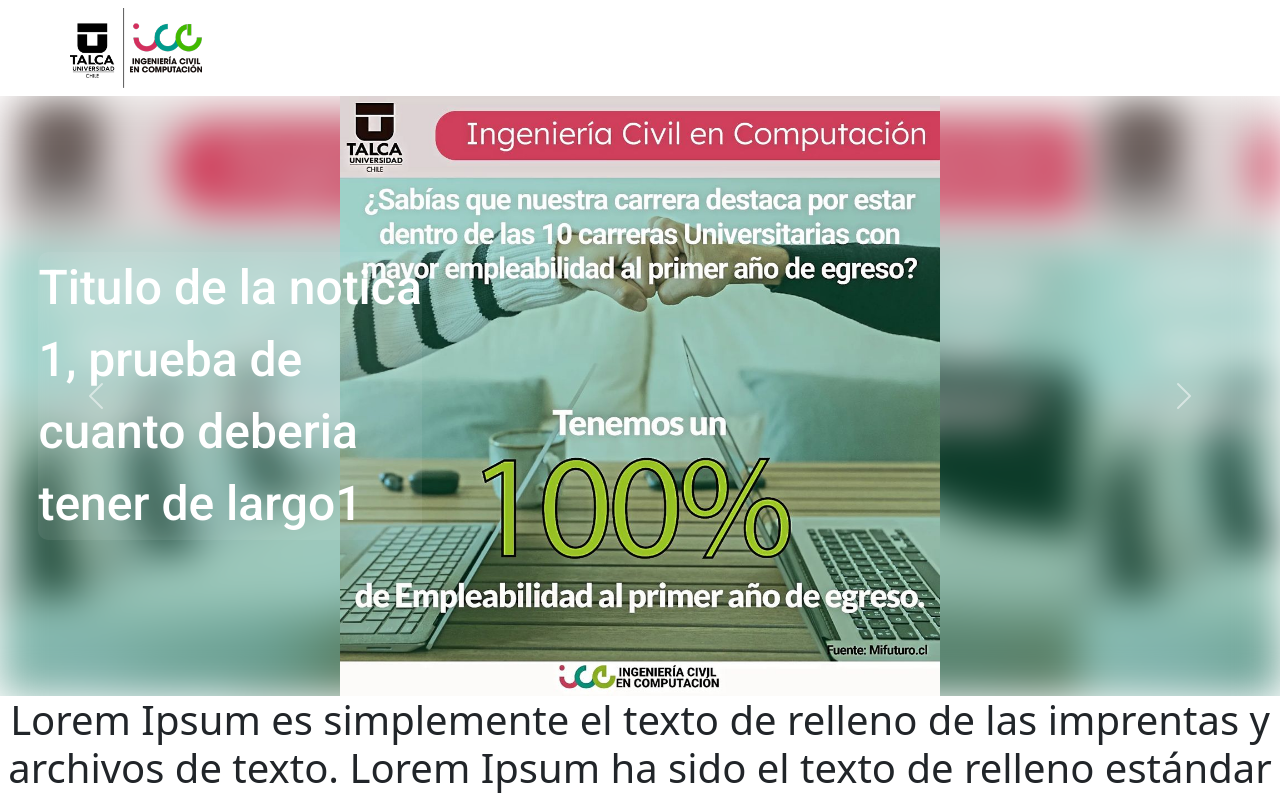
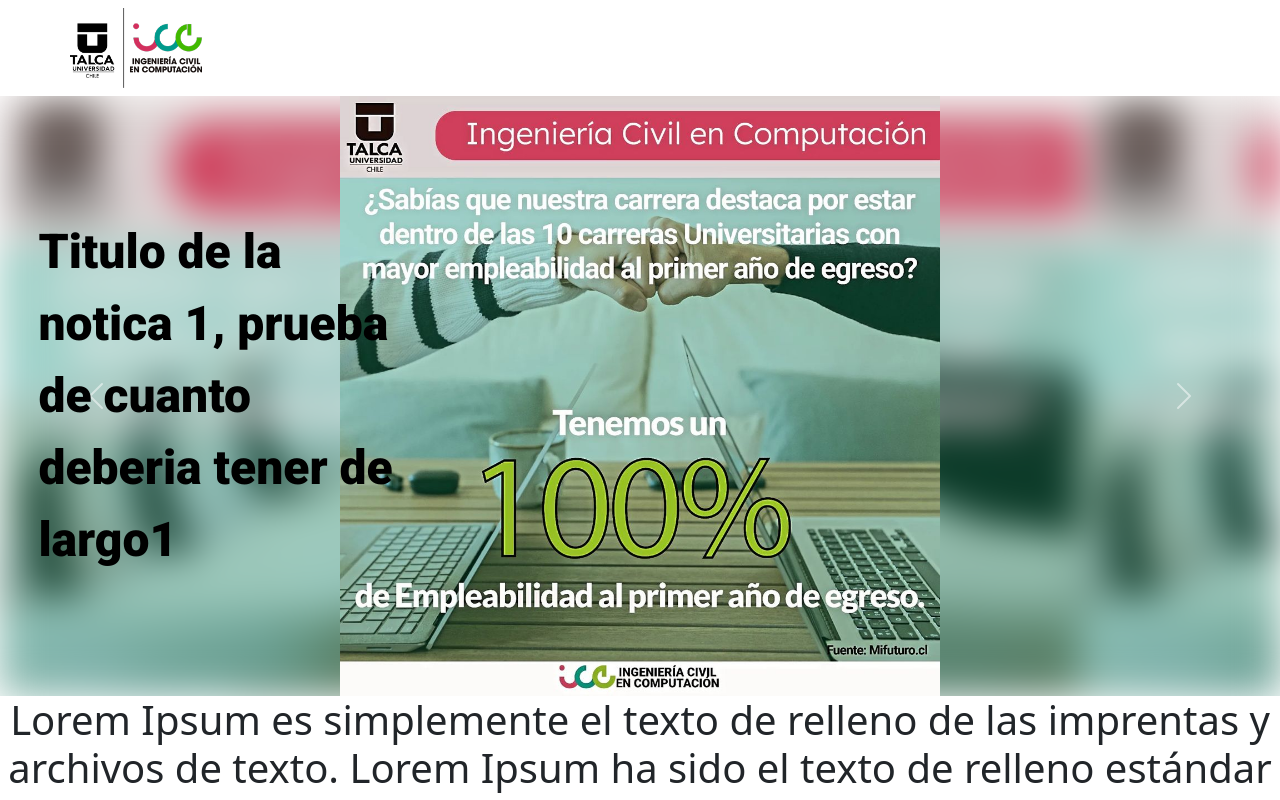
Before and after one commit to AlonsoxNa/proyecto-tele-gpt, a React (Vite) app: page /slider in a window 1280 px wide. Built offline with nearby package versions, Linux system fonts and the light colour scheme.

Commit message:
feat(frontend): Componente slider funcionando con imágenes y videos

```diff
--- a/src/components/slider/Carrusel.css
+++ b/src/components/slider/Carrusel.css
@@ -23,17 +23,15 @@
   top: 50%;
   left: 18vw;
   max-width: 30vw;
-  background-color: #ebebeb14;
   transform: translate(-50%, -50%);
-  border-radius: 10px;
-  color: white; /* Color del texto */
+  color: #000; /* Color del texto */
   z-index: 4; /* Asegura que el contenido esté encima del fondo */
 }
 
 .titulo-publicacion{
   font-size: 6vh;
   font-family: "Roboto", sans-serif;
-  font-weight: 500;
+  font-weight: 800;
   font-style: normal;
 }
 
--- a/src/components/slider/Carrusel.tsx
+++ b/src/components/slider/Carrusel.tsx
@@ -1,6 +1,7 @@
 import Image1 from '@/assets/publicacion2.jpg';
 import Image2 from '@/assets/publicacion3.jpg';
 import Image3 from '@/assets/slider-03.webp';
+import { useEffect,useRef } from 'react';
 import Video1 from '@/assets/publicacion1.mp4';
 import { CarruselItem } from './CarruselItem';
 import "./Carrusel.css"
@@ -27,33 +28,74 @@
   //TAMBIEN DEBERIA RECIBIR LA DURACION DEL VIDEO PARA SETEAR ESTE
 ];
 
+declare global {
+  interface Window {
+    bootstrap: any;
+  }
+}
+
 export const Carrusel = () => {
+
+  const carouselRef = useRef<HTMLDivElement>(null);
+  const carouselItem = useRef<HTMLDivElement>(null);
+  const buttonItemNext = useRef<HTMLButtonElement>(null);
+
+  useEffect(()=>{
+    const timer = setTimeout(() => {
+      if (buttonItemNext.current) {
+        buttonItemNext.current.click();
+      }
+    }, 9000);
+  },[])
+
   return (
     <div className="w-full">
-      <div id="carouselExampleCaptions" className="carousel slide carousel-container" data-bs-ride="carousel">
+      <div ref={carouselRef} data-bs-interval="false" id="carouselExampleCaptions" className="carousel slide carousel-container" data-bs-ride="carousel">
         <div className="carousel-inner">
-          <div className="carousel-item active" data-bs-interval="9000">
-            <CarruselItem type={itemSlider[0].type} image={ itemSlider[0].multimedia } label={ itemSlider[0].label } text={ itemSlider[0].text } />
-          </div>
-          <div className="carousel-item" data-bs-interval="9000">
-            <CarruselItem type={itemSlider[1].type} image={ itemSlider[1].multimedia} label={ itemSlider[1].label } text={ itemSlider[1].text } />
-          </div>
-          <div className="carousel-item" data-bs-interval="9000">
-            <CarruselItem type={itemSlider[2].type} image={ itemSlider[2].multimedia } label={ itemSlider[2].label } text={ itemSlider[2].text } />
-          </div>
+          {
+            itemSlider.map((item,index)=>(
+              <div key={index} ref={carouselItem}// Añadir un key único para cada elemento del mapa
+              className={`carousel-item${index === 0 ? ' active' : ''}`} // Clase condicional para el primer elemento
+              data-bs-interval="9000">
+                <div className="carousel-container">
+                {
+                  item.type === 'video'?
+                  <>
+                    <div className="bg-image" style={{ backgroundImage: `url(/src/assets/logo.png)`,backgroundColor:"gray" }}></div>
+                  </>
+                  :<></>
+                }
+                <div className="bg-image" style={{ backgroundImage: `url(${item.multimedia})` }}></div>
+                <div className="carousel-container justify-content-center d-flex">
+                    {item.type === 'video' && (
+                        <video id={`video-${item.label}`} controls loop muted autoPlay className="z-2" >
+                              <source src={item.multimedia} type="video/mp4" />
+                          </video>
+                    )}
+                    {item.type === 'image' && (
+                        <img src={item.multimedia}  alt="" className="d-block h-100 z-2" />
+                        )}
+                </div>
+                <div className="carousel-content">
+                    <span className="titulo-publicacion">{item.label}</span>
+                  </div>
+                </div>
+              </div>
+            ))
+          }
         </div>
         <button className="carousel-control-prev" type="button" data-bs-target="#carouselExampleCaptions" data-bs-slide="prev">
           <span className="carousel-control-prev-icon" aria-hidden="true"></span>
           <span className="visually-hidden">Previous</span>
         </button>
-        <button className="carousel-control-next" type="button" data-bs-target="#carouselExampleCaptions" data-bs-slide="next">
+        <button ref={buttonItemNext} className="carousel-control-next" type="button" data-bs-target="#carouselExampleCaptions" data-bs-slide="next">
           <span className="carousel-control-next-icon" aria-hidden="true"></span>
           <span className="visually-hidden">Next</span>
         </button>
       </div>
       <div className='w-full descripcion-container justify-content-center flex'>
         <h1 className='text-center'>
-        Lorem Ipsum es simplemente el texto de relleno de las imprentas y archivos de texto. Lorem Ipsum ha sido el texto de relleno estándar de las industrias desde el año 1500, cuando un impresor (N. del T. persona que se dedica a la imprenta) desconocido usó una galería de textos y los mezcló de tal manera que logró hacer un libro de textos especimen. No sólo sobrevivió 500 años, sino que tambien ingresó como texto de relleno en documentos electrónicos, quedando esencialmente igual al original.
+        Lorem Ipsum es simplemente el texto de relleno de las imprentas y archivos de texto. Lorem Ipsum ha sido el texto de relleno estándar de las industrias desde el año 1500, cuando un impresor (N. del T. persona que se dedica a la imprenta) desconocido usó una galería de textos y los mezcló de tal manera que logró hacer un libro de textos especimen.
         </h1>
       </div>
     </div>
```
